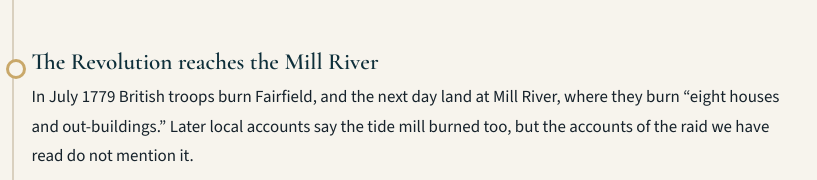
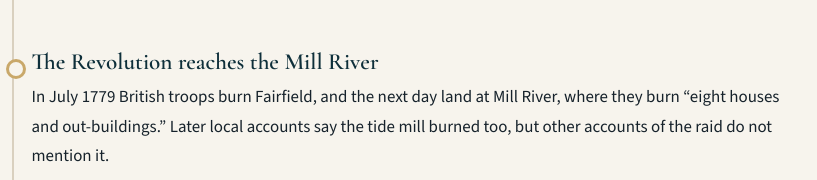
Before and after one commit to karllinford2/millriverct-website, a plain HTML site: page history.html in a window 1280 px wide. Shown: the part 3873-4053 px from the top of the page, 296-1113 px from the left. Drawn offline with nearby package versions, Linux system fonts and the light colour scheme.

Commit message:
Reword 1779 history entry on accounts of the raid
Co-Authored-By: Claude Opus 5.5 <noreply@anthropic.com>

```diff
--- a/history.html
+++ b/history.html
@@ -315,7 +315,7 @@
           <h3>The Revolution reaches the Mill River</h3>
           <p>In July 1779 British troops burn Fairfield, and the next day land at Mill River, where they
             burn &ldquo;eight houses and out-buildings.&rdquo; Later local accounts say the tide mill burned too, but
-            the accounts of the raid we have read do not mention it.</p>
+            other accounts of the raid do not mention it.</p>
           <p>The danger does not end. On March 4, 1781, William Wheeler of Black Rock notes in his journal that
             the enemy, thirty men in four boats, &ldquo;burnt 2 tide mills on Mill
             River belonging to the Perrys.&rdquo;</p>
```
